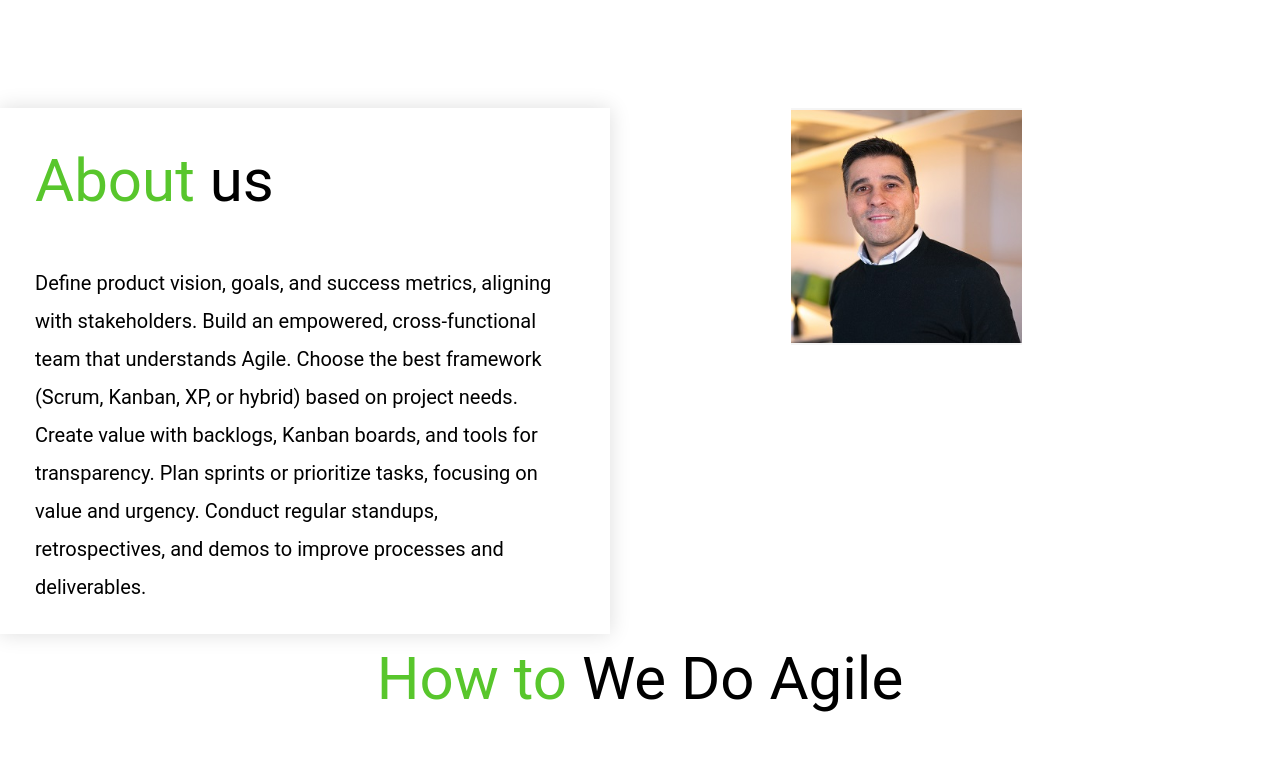
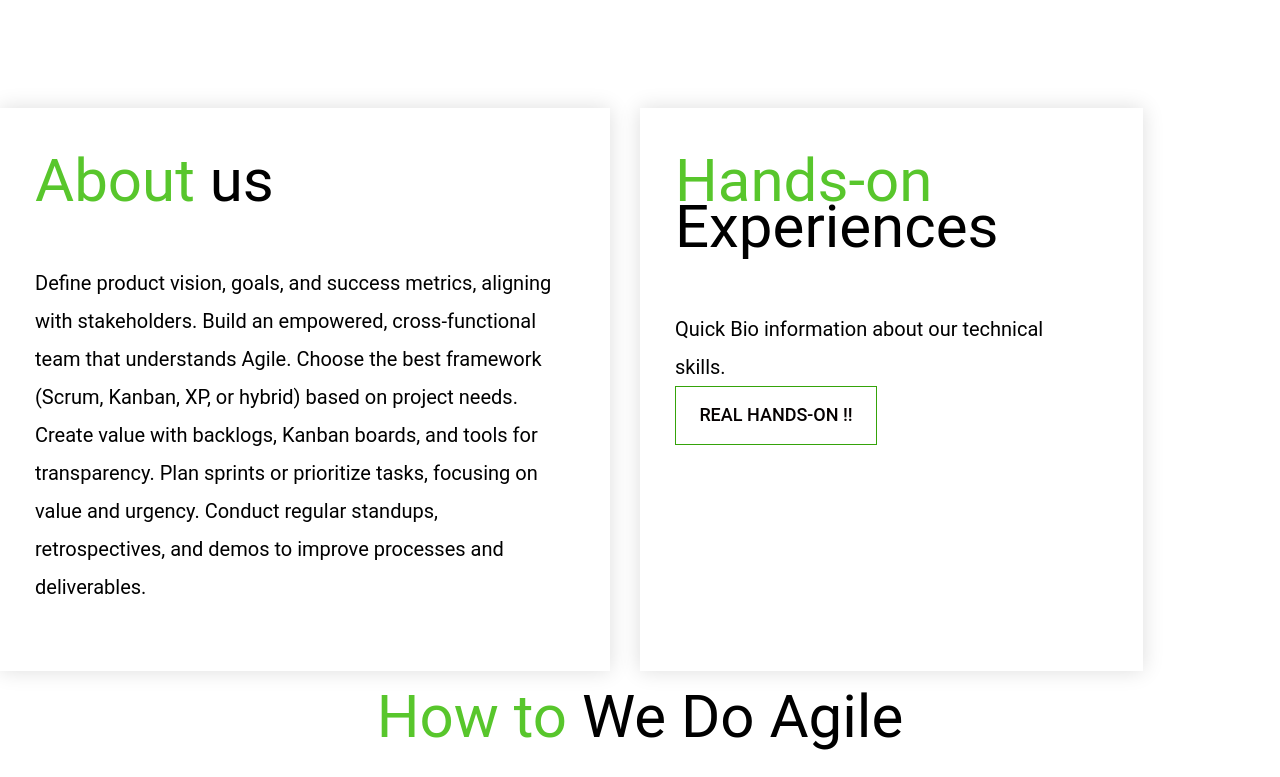
Before and after one commit to RubenOchando/seoulno, a plain HTML site: page index.html in a window 1280 px wide. Shown: the part 663-1440 px from the top of the page. Drawn offline with Linux system fonts and the light colour scheme; some packages are replaced by stand-ins of ours.

Commit message:
add online CV

```diff
--- a/index.html
+++ b/index.html
@@ -167,14 +167,23 @@
                                     <div class="title">
                                         <h2>About <strong class="black"> us</strong></h2>
                                     </div>
-                                    <p>Define product vision, goals, and success metrics, aligning with stakeholders. Build an empowered, cross-functional team that understands Agile. Choose the best framework (Scrum, Kanban, XP, or hybrid) based on project needs. Create value with backlogs, Kanban boards, and tools for transparency. Plan sprints or prioritize tasks, focusing on value and urgency. Conduct regular standups, retrospectives, and demos to improve processes and deliverables.</p>
+                                    <p>Define product vision, goals, and success metrics, aligning with stakeholders. Build an empowered, cross-functional team that understands Agile. Choose the best framework (Scrum, Kanban, XP, or hybrid) based on project needs. Create value with backlogs, Kanban boards, and tools for transparency. Plan sprints or prioritize tasks, focusing on value and urgency. Conduct regular standups, retrospectives, and demos to improve processes and deliverables.<br /><br /></p>
                                 </div>
                             </div>
                         </div>
                         <div class="col-xl-5 col-lg-5 col-md-12 col-sm-12 pppp">
 
-                            <div class="about_box_img">
-                                <figure><img src="images/profile.png" alt="#" /></figure>
+                            <div class="about_box">
+                                <div class="about_box_text">
+                                    <div class="title">
+                                        <h2> Hands-on<strong class="black"> <br /> Experiences</strong></h2>
+                                    </div>
+
+                                    <p> Quick Bio information about our technical skills. <br /> </p>
+
+                                    <a a class="readmore" href="https://rubenochando.github.io/html-portfolio/" target="_blank"> Real Hands-on !! </a>
+
+                                </div>
 
                             </div>
                         </div>
@@ -273,7 +282,7 @@
                             <div class="model_box">
                                 <h3>Basic</h3>
                                 <!--<span>NOK<strong class="white_bold">Fix price</strong></span>-->
-                                <div class="modelletters">Hop in as you need ! </div>
+                                <div class="modelletters">Hop in as you need! </div>
                                 <!-- <a class="SelectPlan" href="#">Select Plan</a>-->
                             </div>
                         </div>
```
